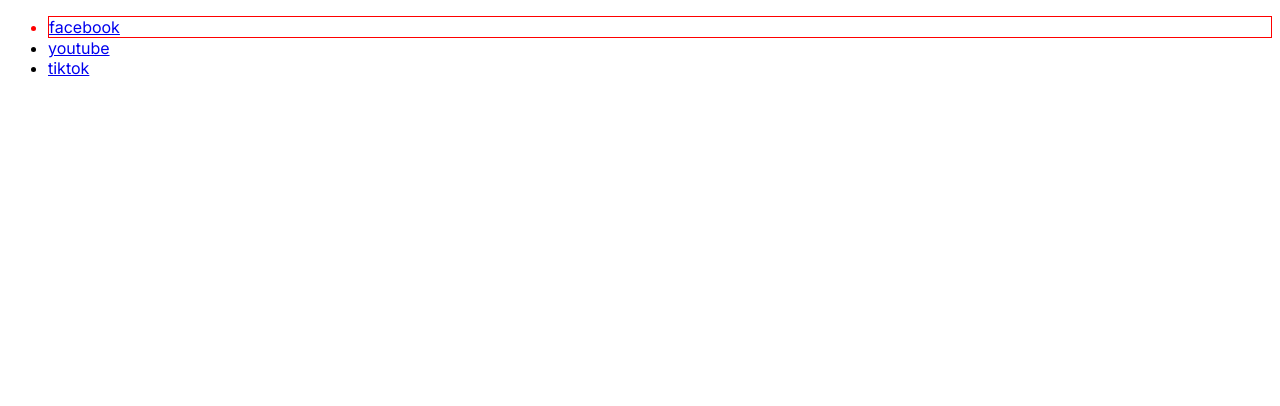
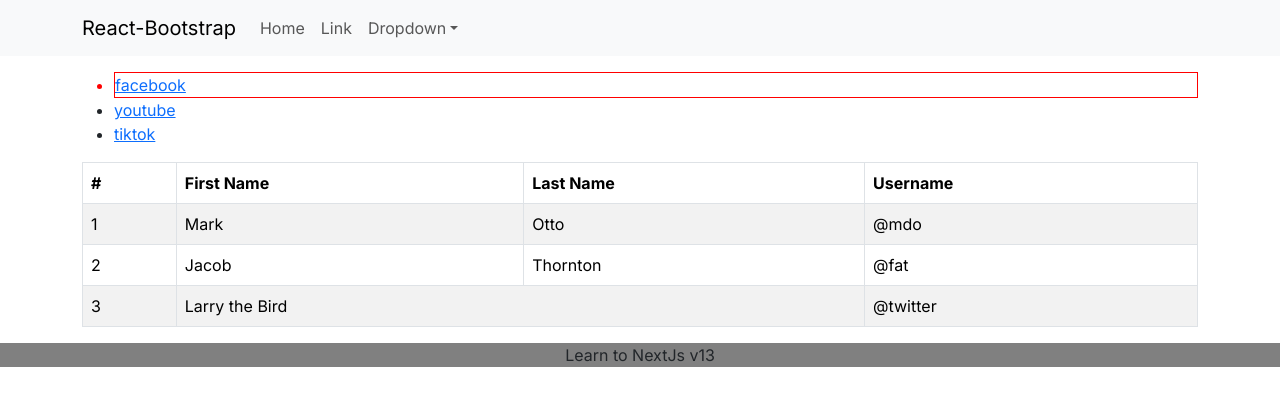
Before and after one commit to Huyllee/NextJs-v13-basic, a Next.js app: page / in a window 1280 px wide. Shown: the top 406 px of the page. Built offline with nearby package versions, Linux system fonts and the light colour scheme.

Commit message:
create page using react-bootstrap

```diff
--- a/package.json
+++ b/package.json
@@ -12,10 +12,12 @@
     "@types/node": "20.1.7",
     "@types/react": "18.2.6",
     "@types/react-dom": "18.2.4",
+    "bootstrap": "5.3.0",
     "eslint": "8.40.0",
     "eslint-config-next": "13.4.2",
-    "next": "13.4.2",
+    "next": "13.4.12",
     "react": "18.2.0",
+    "react-bootstrap": "2.8.0",
     "react-dom": "18.2.0",
     "typescript": "5.0.4"
   }
--- a/src/app/layout.tsx
+++ b/src/app/layout.tsx
@@ -1,21 +1,30 @@
-import './globals.css'
-import { Inter } from 'next/font/google'
+"use client";
+import "./globals.css";
+import { Inter } from "next/font/google";
+import "bootstrap/dist/css/bootstrap.min.css";
+import Container from "react-bootstrap/Container";
+import NavBar from "../components/NavBar";
+import Footer from "../components/Footer";
 
-const inter = Inter({ subsets: ['latin'] })
+const inter = Inter({ subsets: ["latin"] });
 
 export const metadata = {
-  title: 'Create Next App',
-  description: 'Generated by create next app',
-}
+  title: "Create Next App",
+  description: "Generated by create next app",
+};
 
 export default function RootLayout({
   children,
 }: {
-  children: React.ReactNode
+  children: React.ReactNode;
 }) {
   return (
     <html lang="en">
-      <body className={inter.className}>{children}</body>
+      <body className={inter.className}>
+        <NavBar />
+        <Container>{children}</Container>
+        <Footer />
+      </body>
     </html>
-  )
+  );
 }
--- a/src/app/page.tsx
+++ b/src/app/page.tsx
@@ -1,10 +1,12 @@
-import "@/styles/app.css";
+import styles from "@/styles/app.module.css";
+import UserTable from "../components/Table";
 
 export default function Home() {
   return (
-    <div>
+    <>
+      <div className="my-3">
         <ul>
-        <li className="red">
+          <li className={styles["red"]}>
             <a href="/facebook">facebook</a>
           </li>
           <li>
@@ -15,5 +17,7 @@
           </li>
         </ul>
       </div>
+      <UserTable />
+    </>
   );
 }
--- /dev/null
+++ b/src/components/Footer/index.jsx
@@ -0,0 +1,12 @@
+"use client";
+import React from "react";
+
+const Footer = () => {
+  return (
+    <div style={{ backgroundColor: "gray", textAlign: "center" }}>
+      Learn to NextJs v13
+    </div>
+  );
+};
+
+export default Footer;
--- /dev/null
+++ b/src/components/NavBar/index.jsx
@@ -0,0 +1,36 @@
+"use client";
+
+import Container from "react-bootstrap/Container";
+import Nav from "react-bootstrap/Nav";
+import Navbar from "react-bootstrap/Navbar";
+import NavDropdown from "react-bootstrap/NavDropdown";
+
+function NavBar() {
+  return (
+    <Navbar expand="lg" className="bg-body-tertiary">
+      <Container>
+        <Navbar.Brand href="#home">React-Bootstrap</Navbar.Brand>
+        <Navbar.Toggle aria-controls="basic-navbar-nav" />
+        <Navbar.Collapse id="basic-navbar-nav">
+          <Nav className="me-auto">
+            <Nav.Link href="#home">Home</Nav.Link>
+            <Nav.Link href="#link">Link</Nav.Link>
+            <NavDropdown title="Dropdown" id="basic-nav-dropdown">
+              <NavDropdown.Item href="#action/3.1">Action</NavDropdown.Item>
+              <NavDropdown.Item href="#action/3.2">
+                Another action
+              </NavDropdown.Item>
+              <NavDropdown.Item href="#action/3.3">Something</NavDropdown.Item>
+              <NavDropdown.Divider />
+              <NavDropdown.Item href="#action/3.4">
+                Separated link
+              </NavDropdown.Item>
+            </NavDropdown>
+          </Nav>
+        </Navbar.Collapse>
+      </Container>
+    </Navbar>
+  );
+}
+
+export default NavBar;
--- /dev/null
+++ b/src/components/Table/index.jsx
@@ -0,0 +1,38 @@
+"use client";
+import Table from "react-bootstrap/Table";
+
+function UserTable() {
+  return (
+    <Table striped bordered hover>
+      <thead>
+        <tr>
+          <th>#</th>
+          <th>First Name</th>
+          <th>Last Name</th>
+          <th>Username</th>
+        </tr>
+      </thead>
+      <tbody>
+        <tr>
+          <td>1</td>
+          <td>Mark</td>
+          <td>Otto</td>
+          <td>@mdo</td>
+        </tr>
+        <tr>
+          <td>2</td>
+          <td>Jacob</td>
+          <td>Thornton</td>
+          <td>@fat</td>
+        </tr>
+        <tr>
+          <td>3</td>
+          <td colSpan={2}>Larry the Bird</td>
+          <td>@twitter</td>
+        </tr>
+      </tbody>
+    </Table>
+  );
+}
+
+export default UserTable;
--- a/src/styles/app.css
+++ b/src/styles/app.module.css
@@ -7,3 +7,8 @@
   color: green;
   border: 1px solid green;
 }
+
+.footer {
+  background-color: aqua;
+  text-align: center;
+}
```
Also changed, not shown: src/app/facebook/page.tsx (+23 -6 lines). Lines whose indentation alone changed are shown as unchanged.
